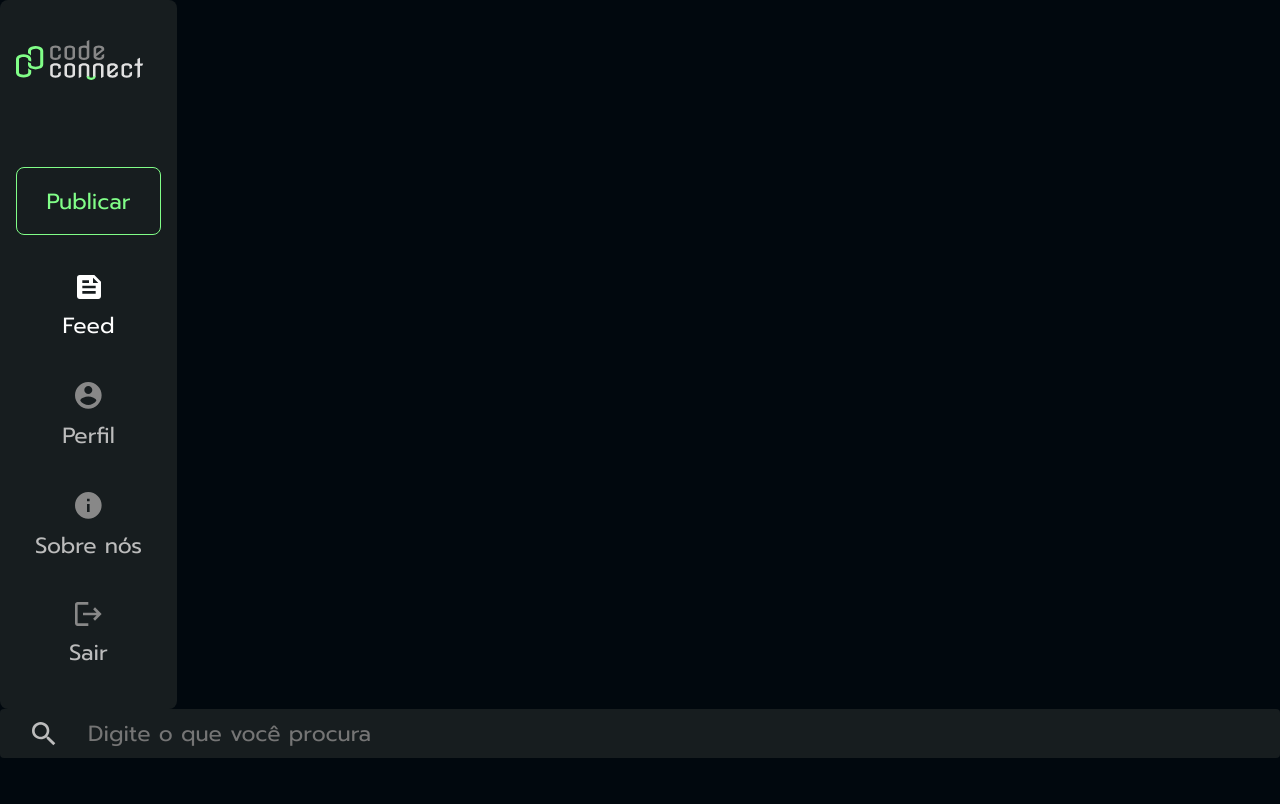
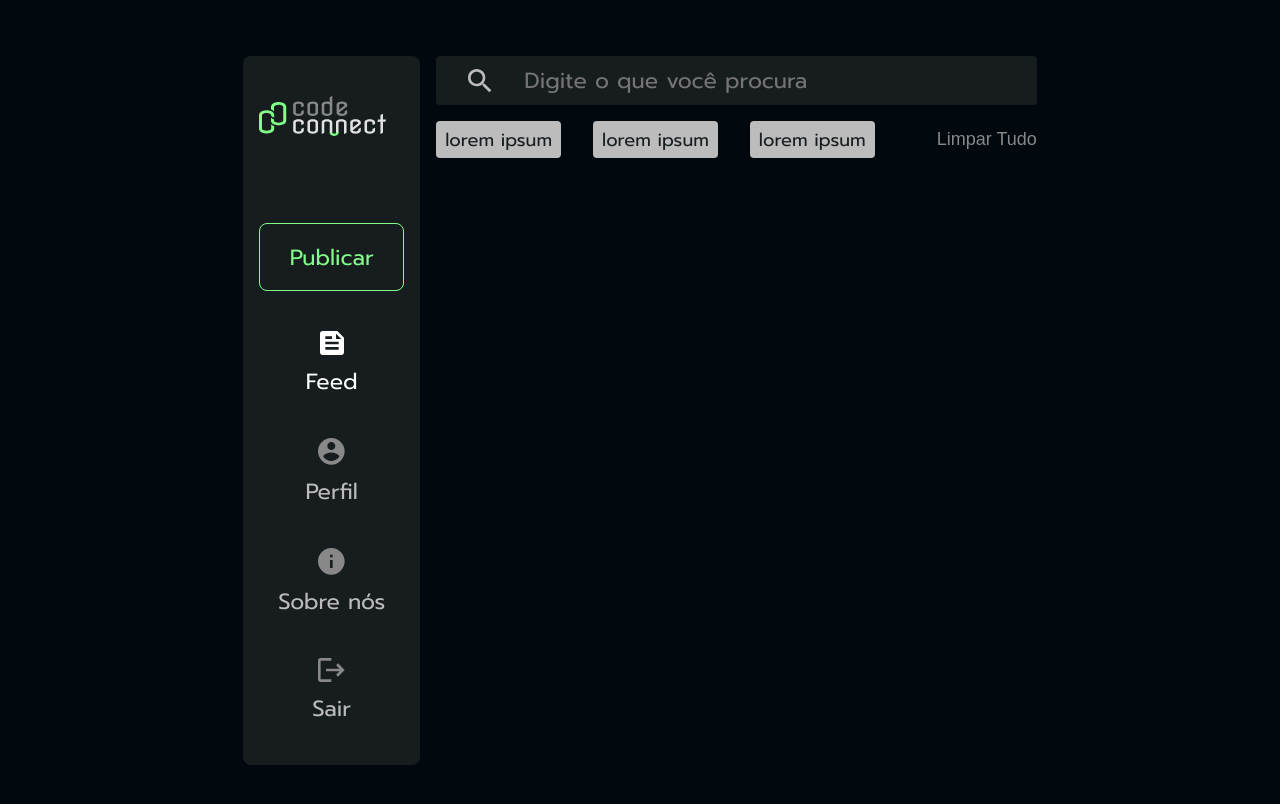
Before and after one commit to CipherCrow/codeconnect1, a React (Vite) app: page / in a window 1280 px wide. Shown: the top 804 px of the page. Built offline with nearby package versions, Linux system fonts and the light colour scheme.

Commit message:
add filtros

```diff
--- a/src/App.css
+++ b/src/App.css
@@ -0,0 +1,9 @@
+.container{
+    width: 62vw;
+    margin: 3.5em auto;
+    display: flex;
+    gap: 16px;
+}
+.container div{
+    flex-grow: 2;
+}
--- a/src/App.jsx
+++ b/src/App.jsx
@@ -1,13 +1,17 @@
 import './App.css'
+import Filtro from './components/filtro'
 import BarraDePesquisa from './components/searchbar'
 import Sidebar from './components/sidebar'
 
 function App() {
 
   return (
-    <div>
+    <div className='container'>
       <Sidebar/>
-      <BarraDePesquisa/>
+      <div>
+        <BarraDePesquisa/>
+        <Filtro/>
+      </div>
     </div>
   )
 }
--- /dev/null
+++ b/src/components/filtro/index.jsx
@@ -0,0 +1,14 @@
+import "./styles.css"
+
+export default function Filtro(){
+    return (
+        <section className="container-filtro">
+            <ul>
+                <li>lorem ipsum</li>
+                <li>lorem ipsum</li>
+                <li>lorem ipsum</li>
+            </ul>
+            <button>Limpar Tudo</button>
+        </section>
+    )
+}
--- /dev/null
+++ b/src/components/filtro/styles.css
@@ -0,0 +1,27 @@
+.container-filtro{
+    display: flex;
+    justify-content: space-between;
+    margin: 1em 0;
+}
+
+.container-filtro ul{
+    display: flex;
+    gap: 2em;
+    list-style-type: none;
+}
+
+.container-filtro ul li{
+    color: var(--cinza-escuro);
+    background-color: var(--cinza-claro);
+    font-size: 18px;
+    padding: 0.25em .5em;
+    border-radius: 4px;
+}
+
+.container-filtro button{
+    border: none;
+    background-color: transparent;
+    color: var(--cinza-medio);
+    line-height: 27px;
+    font-size: 18px;
+}
--- a/src/components/searchbar/index.jsx
+++ b/src/components/searchbar/index.jsx
@@ -1,7 +1,18 @@
+import { useState } from "react"
 import "./styles.css"
 
 export default function BarraDePesquisa(){
+    const [termoPesquisa, setTermoPesquisa] = useState('');
+    //console.log(termoPesquisa);
+
     return (
-        <input type="text" placeholder="Digite o que você procura" className="barra-pesquisa" />
+        <input
+        type="text"
+        placeholder="Digite o que você procura"
+        className="barra-pesquisa"
+        value={termoPesquisa}
+        onChange={(evento) => {
+            setTermoPesquisa(evento.target.value)
+        }}/>
     )
 }
```
Also changed, not shown: src/components/filtro/assets/close.svg (added).
